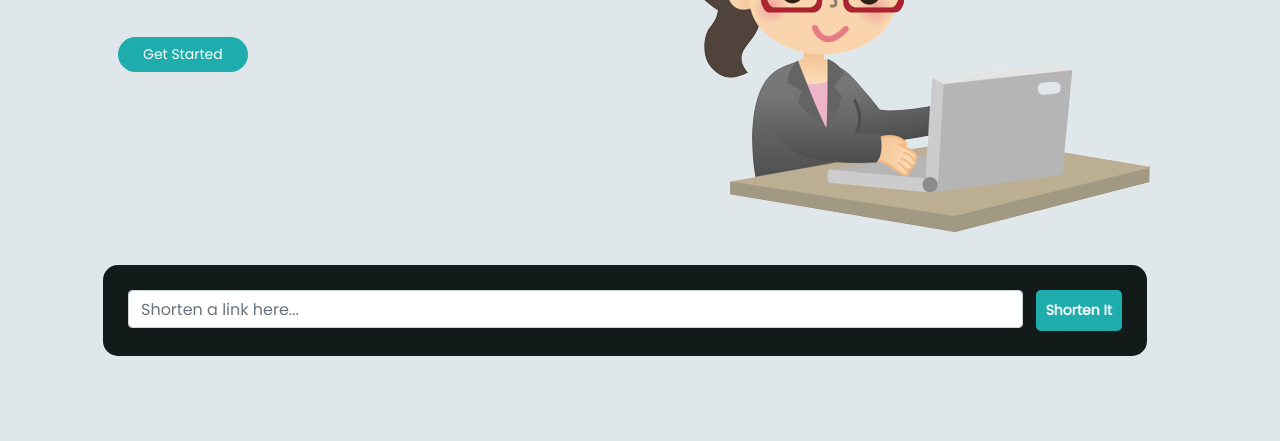
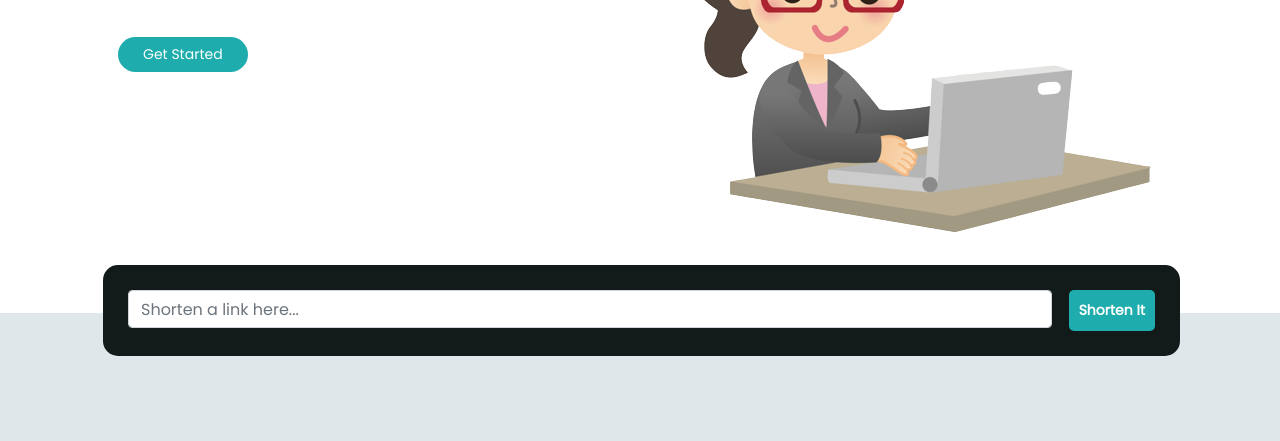
Before and after one commit to Teewai57/Link-Shortener, a plain HTML site: page index.html in a window 1280 px wide. Shown: the part 359-800 px from the top of the page. Drawn offline with nearby package versions, Linux system fonts and the light colour scheme.

Commit message:
linear gradient

```diff
--- a/index.html
+++ b/index.html
@@ -22,6 +22,7 @@
 
 <body>
 
+   <section class="topSection">
     <div class="container pl-5 pr-5 pt-4">
         <nav class="navbar navbar-expand-lg navbar-light">
             <a class="navbar-brand" href="#">Shortly</a>
@@ -63,12 +64,16 @@
             </div>
         </div>
     </div>
-    <div class="container pl-5 pr-5 second mb-5">
+    <div class="container pl-5 pr5 second ">
         <div class="form-group row justify-content-between placeHolder">
             <input type="text" class="form-control" name="" id="" aria-describedby="helpId"
                 placeholder="Shorten a link here...">
             <button class="shorten">Shorten It</button>
         </div>
+    </div>
+   </section>
+
+    <div class="container pl-5 pr-5 second mb-5">
         <div class="texts row mt-5">
             <div class=" ">
                 <h1 class="text-center">Advanced Statistics</h1>
@@ -76,11 +81,12 @@
             </div>
         </div>
         <div class="row mt-5 cards">
+
             <div class="col-md-4 first_card">
                 <div class="card text-left">
-                   <div class="round">
-                    <i class="card-img-top fa fa-bar-chart icon" aria-hidden="true"></i>
-                   </div>
+                    <div class="round">
+                        <i class="card-img-top fa fa-bar-chart icon" aria-hidden="true"></i>
+                    </div>
                     <div class="card-body">
                         <h4 class="card-title">Brand Recognition</h4>
                         <p class="card-text">Lorem ipsum dolor sit amet consectetur adipisicing elit. In voluptate a
@@ -92,7 +98,7 @@
                 <div class="card text-left second_card">
                     <div class="round">
                         <i class="card-img-top fa fa-file icon" aria-hidden="true"></i>
-                       </div>
+                    </div>
                     <div class="card-body">
                         <h4 class="card-title">Detailed Records</h4>
                         <p class="card-text">Lorem ipsum dolor sit amet consectetur adipisicing elit. Dolore rem tenetur
@@ -104,7 +110,7 @@
                 <div class="card text-left third_card">
                     <div class="round">
                         <i class="card-img-top fa fa-paint-brush icon" aria-hidden="true"></i>
-                       </div>
+                    </div>
                     <div class="card-body">
                         <h4 class="card-title">Fully Customizable</h4>
                         <p class="card-text">Lorem ipsum dolor sit amet consectetur adipisicing elit. Incidunt, libero
@@ -112,6 +118,7 @@
                     </div>
                 </div>
             </div>
+
         </div>
     </div>
     <div class="container-fluid mt-5 boost">
--- a/style.css
+++ b/style.css
@@ -1,6 +1,9 @@
 body{
     font-family: 'Poppins', sans-serif;
     background-color: rgb(224, 231, 235);
+}
+.topSection{
+    background-image: linear-gradient(white 94%, rgb(224, 231, 235) 6% );
 }
 .navbar-brand{
     font-size: 28px;
@@ -84,6 +87,12 @@ body{
 .card-title{
     margin-top: 40px;
 }
+/* .absolute-line{
+    position: absolute;
+}
+.card{
+    position: relative;
+} */
 @media (max-width:768px) {
     img{
         display: none;
```
